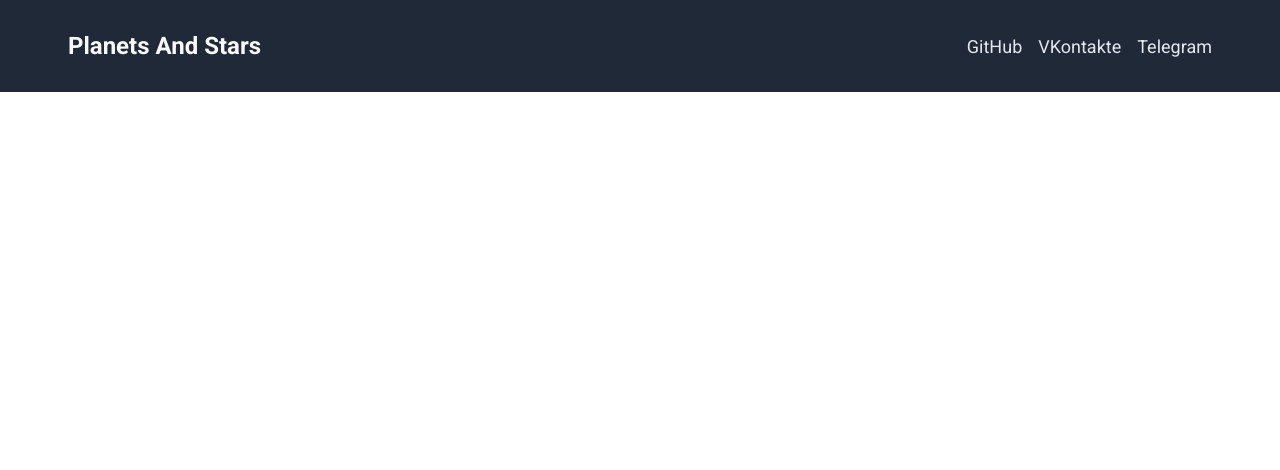
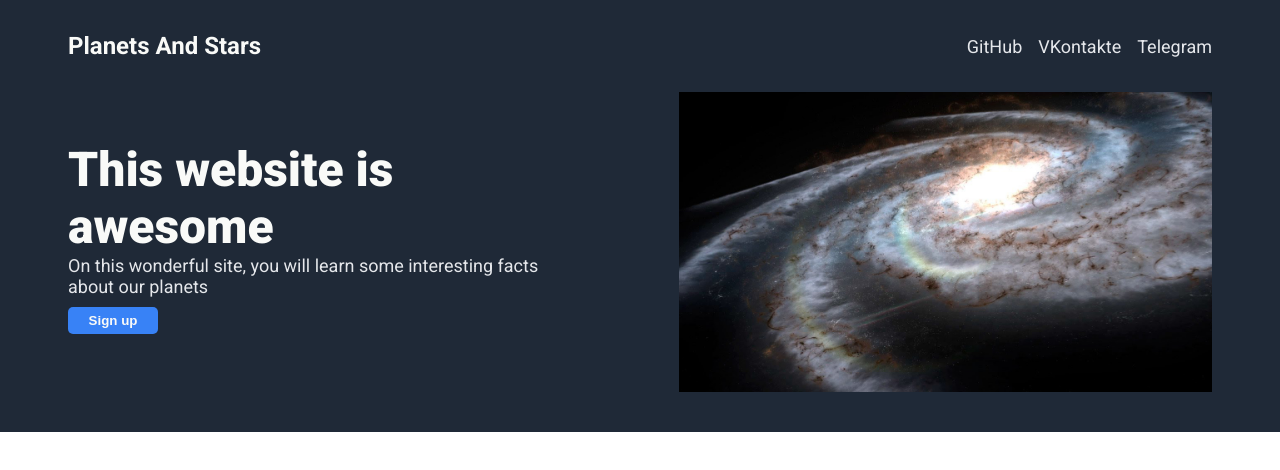
Before and after one commit to ZliBajlma/landing_page, a plain HTML site: page index.html in a window 1280 px wide. Drawn offline with Linux system fonts and the light colour scheme.

Commit message:
feat: Add description section

```diff
--- a/index.html
+++ b/index.html
@@ -18,7 +18,16 @@
         </div>
       </div>
       <div class="content">
-        <div class="description"></div>
+        <div class="description">
+          <div class="description-left-side">
+            <p class="description-left-side-title">This website is awesome</p>
+            <p class="description-left-side-description">On this wonderful site, you will learn some interesting facts about our planets</p>
+            <button class="description-button">Sign up</button>
+          </div>
+          <div class="description-right-side">
+            <img src="images/galactica.jpg" alt="A picture of the Milky Way" class="description-image">
+          </div>
+        </div>
         <div class="information"></div>
         <div class="quote"></div>
         <div class="action"></div>
--- a/styles.css
+++ b/styles.css
@@ -45,3 +45,49 @@ ul {
   font-size: 24px;
   font-weight: bold;
 }
+
+.description {
+  display: flex;
+  background-color: #1F2937;
+  justify-content: space-between;
+  align-items: center;
+}
+
+.description-left-side, .description-right-side {
+  display: flex;
+  margin: 0 68px 40px;
+  min-height: 300px;
+}
+
+.description-image {
+  max-height: 300px;
+}
+
+.description-left-side {
+  flex-direction: column;
+  justify-content: center;
+}
+
+.description-left-side-title {
+  font-size: 48px;
+  color: #F9FAF8;
+  font-weight: 900;
+  margin: 0;
+}
+
+.description-left-side-description {
+  font-size: 18px;
+  color: #E5E7EB;
+  margin: 0;
+}
+
+.description-button {
+  background-color: #3882F6;
+  border-style: none;
+  border-radius: 5px;
+  padding: 6px;
+  color: #F9FAF8;
+  width: 90px;
+  font-weight: bold;
+  margin: 10px 0;
+}
```
Also changed, not shown: images/galactica.jpg (added).
